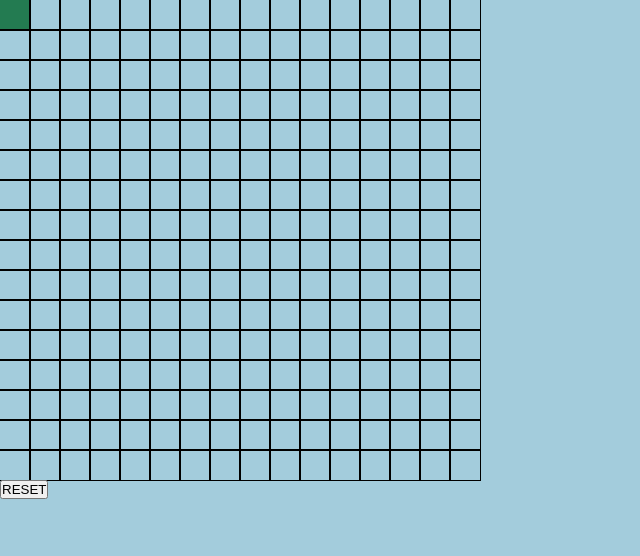
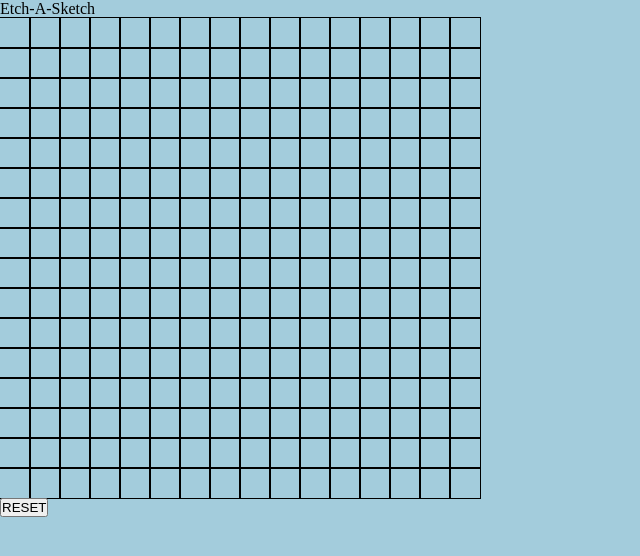
Before and after one commit to Stathis92/etchasketch, a plain HTML site: page index.html in a window 1280 px wide. Shown: the whole page, without its empty margins (0-640 px from the left). Drawn offline with Linux system fonts and the light colour scheme.

Commit message:
Add title

```diff
--- a/index.html
+++ b/index.html
@@ -7,7 +7,7 @@
     <title>Etch-A-Sketch</title>
 </head>
 <body>
-    <div id="title"></div>
+    <div class="title">Etch-A-Sketch</div>
     <div id="gridContainer" class="gridContainer"></div>
     <div id="menu" class="reset"><button>RESET</button></div>
 
```
